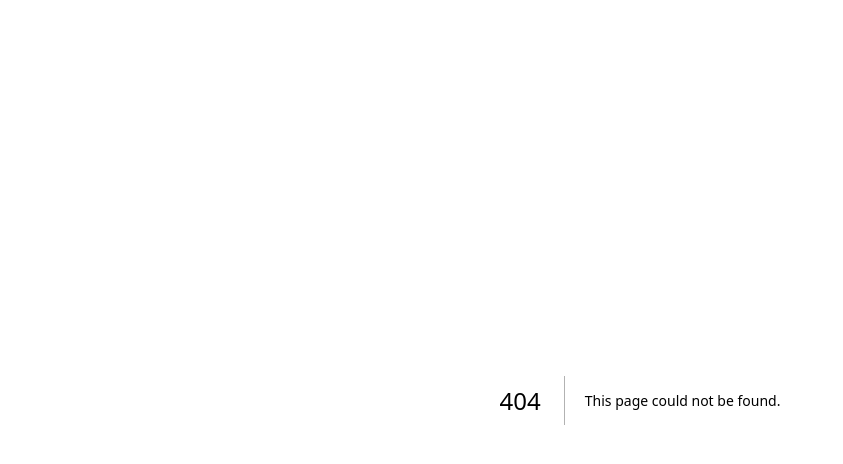
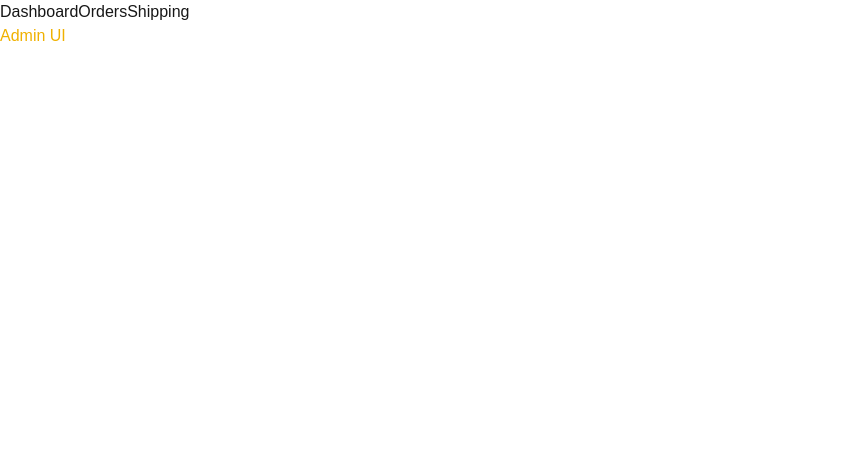
Before and after one commit to chrisbolosan/JJSC-Auto, a Next.js app in the folder web/: page /admin in a window 1280 px wide. Before the commit this address had no page. Shown: the top 464 px of the page, without its empty margins (0-843 px from the left). Built offline with nearby package versions, Linux system fonts and the light colour scheme.

Commit message:
WEB DIRECTORY WIP, base admin UI path restructure and links DONE

```diff
--- /dev/null
+++ b/web/src/app/admin/layout.tsx
@@ -0,0 +1,20 @@
+import type { Metadata } from 'next';
+import Link from 'next/link';
+
+//typescript dont touch
+export const metadata: Metadata = {
+  title: 'Admin | JJSC AUTO',
+};
+export default function AdminLayout({ children }: LayoutProps<'./admin'>) {
+  return (
+    <div>
+      <nav>
+        <Link href="/admin">Dashboard</Link>
+        <Link href="/admin/orders">Orders</Link>
+        <Link href="/admin/shipping">Shipping</Link>
+      </nav>
+
+      <main>{children}</main>
+    </div>
+  );
+}
--- /dev/null
+++ b/web/src/app/admin/page.jsx
@@ -0,0 +1,7 @@
+export default function AdminPage() {
+  return (
+    <div className="bg-white">
+      <h1 className="text-yellow-500">Admin UI</h1>
+    </div>
+  );
+}
--- /dev/null
+++ b/web/src/app/admin/shipping/page.jsx
@@ -0,0 +1,7 @@
+export default function ShippingPage() {
+  return (
+    <div className="bg-white">
+      <h1 className="text-yellow-500">Admin Shipping Page</h1>
+    </div>
+  );
+}
--- a/web/src/app/default_homepage.json
+++ b/web/src/app/default_homepage.json
@@ -16,14 +16,9 @@
       "description": "Warehouse information logistics and print orders"
     },
     {
-      "href": "/admin/orders",
+      "href": "/admin/",
       "title": "Admin",
-      "description": "Set rates and search orders"
-    },
-    {
-      "href": "/admin_shipping",
-      "title": "Shipping",
-      "description": "Shipping yes!"
+      "description": "Admin UI"
     }
   ]
 }
--- a/web/tsconfig.json
+++ b/web/tsconfig.json
@@ -32,7 +32,7 @@
     "src/app/allproducts/page.jsx",
     "src/app/checkout/page.jsx",
     "src/app/warehouse/page.jsx",
-    "src/app/admin/orders/page.jsx"
+    "src/app/admin/page.jsx"
   ],
   "exclude": ["node_modules"]
 }
```
Also changed, not shown: web/src/app/shipping/page.jsx (renamed from web/src/app/admin_shipping/page.jsx).
